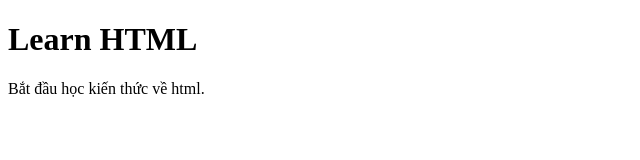
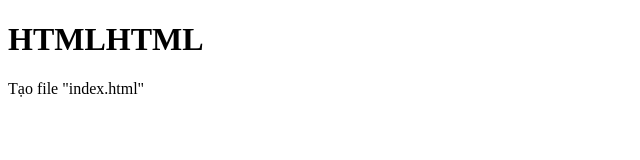
Before and after one commit to hqnit/learn-html, a plain HTML site: page index.html in a window 1280 px wide. Shown: the whole page, without its empty margins (0-640 px from the left). Drawn offline with Linux system fonts and the light colour scheme.

Commit message:
Tạo file index.html

```diff
--- a/index.html
+++ b/index.html
@@ -1,10 +1,10 @@
 <!DOCTYPE html>
-<html>
+<html lang="en">
   <head>
-    <title>Learn HTMLHTML</title>
+    <title>Học HTML</title>
   </head>
   <body>
-    <h1>Learn HTML</h1>
-    <p>Bắt đầu học kiến thức về html.</p>
+    <h1>HTMLHTML</h1>
+    <p>Tạo file "index.html"</p>
   </body>
 </html>
```
